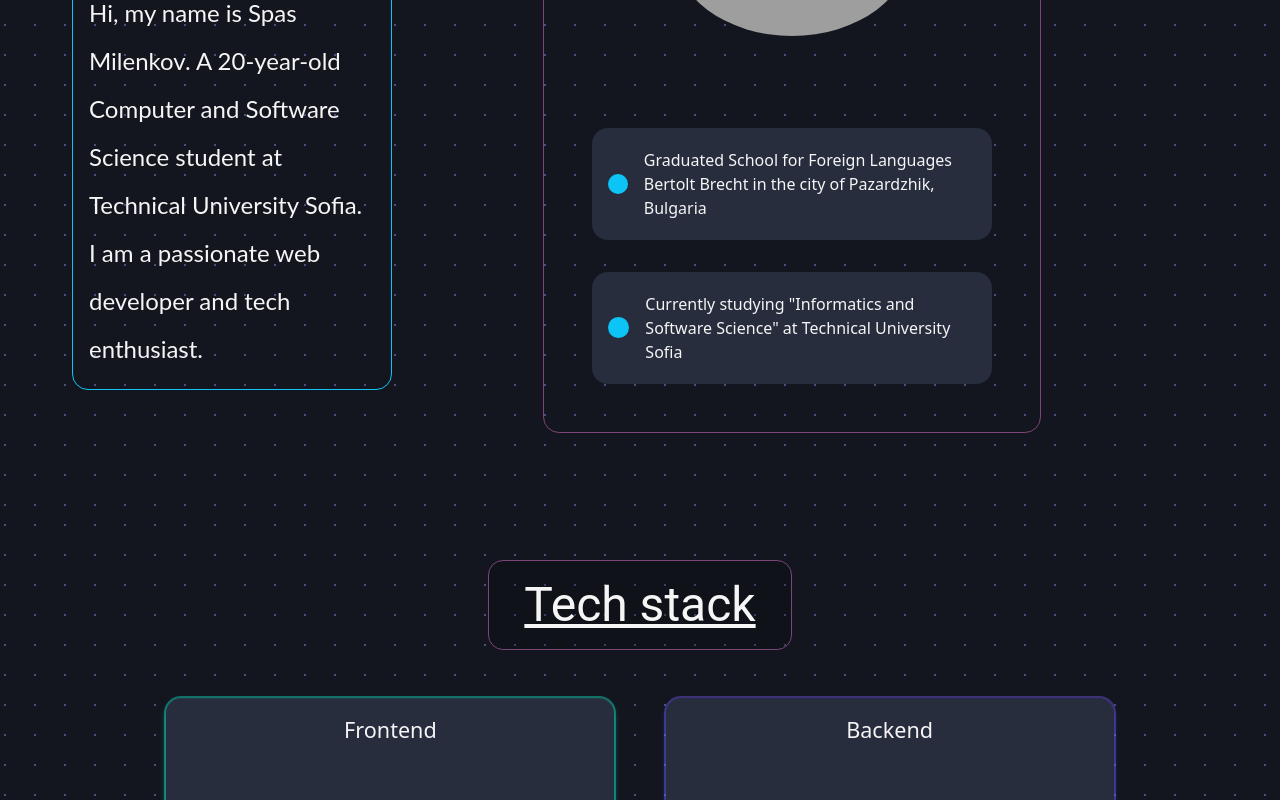
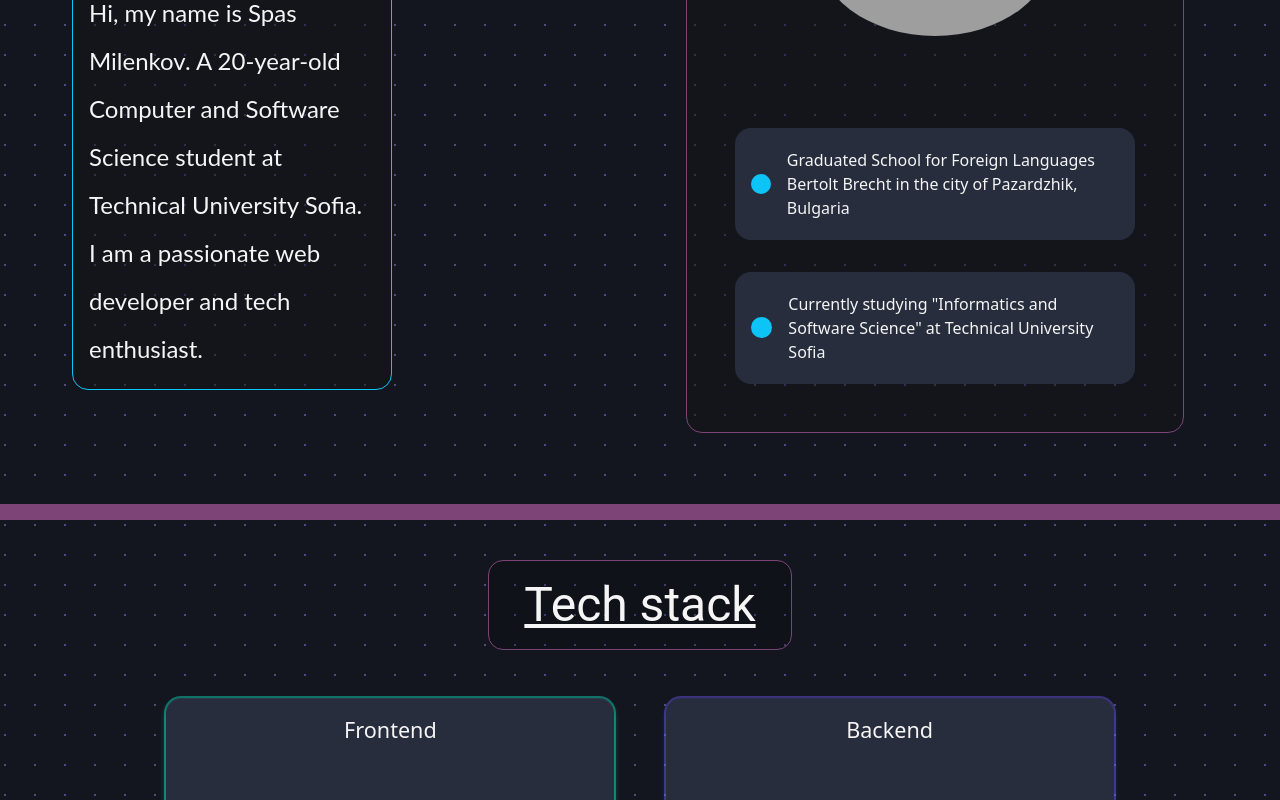
Before and after one commit to SpasMilenkov/Portfolio-website, a Vue app: page / in a window 1280 px wide. Shown: the part 1080-1880 px from the top of the page. Built offline with nearby package versions, Linux system fonts and the light colour scheme; grey boxes are pictures that could not be loaded; some icons are missing.

Commit message:
Add section separator css and new color variables

```diff
--- a/src/assets/main.css
+++ b/src/assets/main.css
@@ -5,9 +5,11 @@
 
    --background:#14161f;
    --background-20: #282d3e;
-   --background-30: hsl(226, 22%, 30%);
+   --background-30: rgb(60, 68, 93);
+   --background-transparent: rgba(20, 21, 24, 0.5);
    --font-primary: whitesmoke ;
    --accent-color: #c0c0d8;
+   --accent-color-95: hsl(240, 24%, 95%);
    --accent-color-40: hsl(240, 24%, 40%);
    --green-color: #50c878;
    --blue-color: #0dc4f6;
@@ -103,6 +105,16 @@
    animation: fadeOut;
    animation-duration: 1s;
 }
+.separator {
+   content: "";
+   background: var(--green-color);
+   width: 100%;
+   height: 1rem;
+   position: absolute;
+   bottom: 0;
+   left: 0;
+
+}
 body{
    scrollbar-width: normal;
    scrollbar-color: var(--font-primary) rgba(40, 43, 52, 0.2);
```
